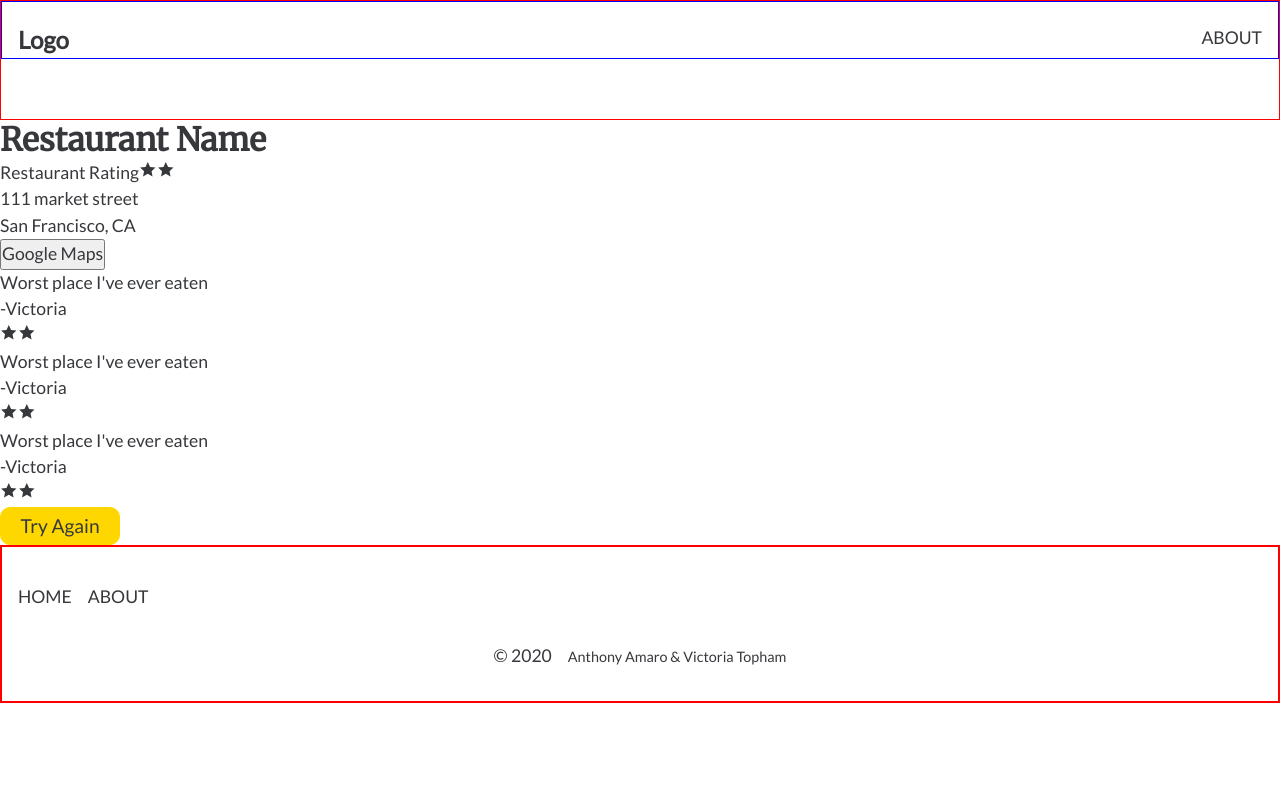
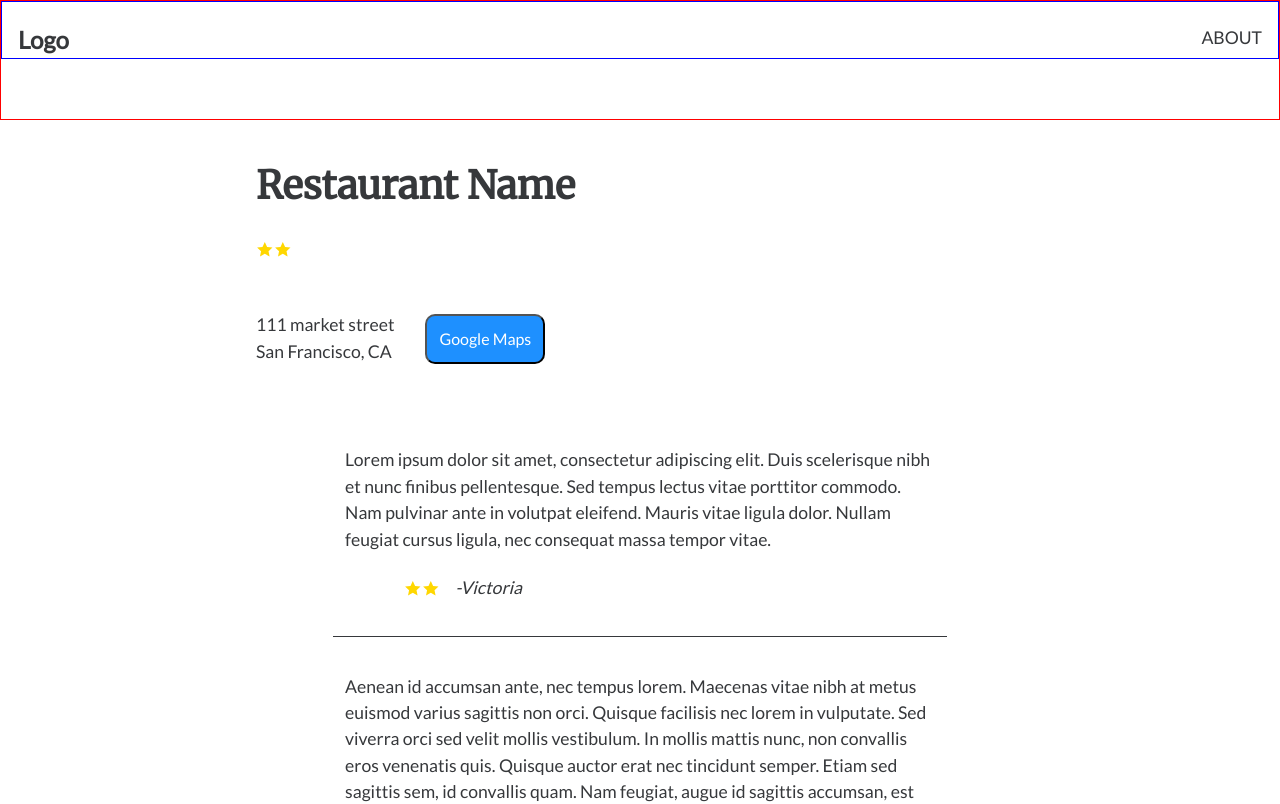
Before and after one commit to vtopham/bungle, a React (Create React App) app: page /search/1/800 in a window 1280 px wide. Shown: the top 804 px of the page. Built offline with nearby package versions, Linux system fonts and the light colour scheme.

Commit message:
restaurant components and basic styling are here

```diff
--- a/src/Components/Restaurant.js
+++ b/src/Components/Restaurant.js
@@ -11,17 +11,16 @@ function Review (props) {
 
     for (let i = 0; i < numOfStars; i++) {
         stars.push(1);
-        console.log(stars);
     }
 
     return(
-        <>
+        <div className = "full-review">
         <p className = "quote">{reviewText}</p>
-        <p className = "reviewer">-{reviewer}</p>
-        <span>
+        <span className = "rating">
             {stars.map( _ => <GoStar/>)}
+            <span className = "reviewer">-{reviewer}</span>
         </span>
-        </>
+        </div>
     )
 }
 function Restaurant (props) {
@@ -30,9 +29,8 @@ function Restaurant (props) {
         <>
         <div className = "restaurant-container">
             <h1>Restaurant Name</h1>
-            <div className="rating">
-                <span>Restaurant Rating</span>
-                <span>
+            <div>
+                <span className = "rating">
                     <GoStar />
                     <GoStar />
                 </span>
@@ -45,13 +43,13 @@ function Restaurant (props) {
                 <button>Google Maps</button>
             </div>
             <div className = "restaurant-reviews">
-                <Review numOfStars = {2} reviewer = {`Victoria`} reviewText = {`Worst place I've ever eaten`}/>
-                <Review numOfStars = {2} reviewer = {`Victoria`} reviewText = {`Worst place I've ever eaten`}/>
-                <Review numOfStars = {2} reviewer = {`Victoria`} reviewText = {`Worst place I've ever eaten`}/>
+                <Review numOfStars = {2} reviewer = {`Victoria`} reviewText = {`Lorem ipsum dolor sit amet, consectetur adipiscing elit. Duis scelerisque nibh et nunc finibus pellentesque. Sed tempus lectus vitae porttitor commodo. Nam pulvinar ante in volutpat eleifend. Mauris vitae ligula dolor. Nullam feugiat cursus ligula, nec consequat massa tempor vitae.`}/>
+                <Review numOfStars = {3} reviewer = {`Victoria`} reviewText = {`Aenean id accumsan ante, nec tempus lorem. Maecenas vitae nibh at metus euismod varius sagittis non orci. Quisque facilisis nec lorem in vulputate. Sed viverra orci sed velit mollis vestibulum. In mollis mattis nunc, non convallis eros venenatis quis. Quisque auctor erat nec tincidunt semper. Etiam sed sagittis sem, id convallis quam. Nam feugiat, augue id sagittis accumsan, est justo lobortis augue, sit amet pulvinar purus tellus quis turpis. `}/>
+                <Review numOfStars = {2} reviewer = {`Victoria`} reviewText = {`Donec sed dictum justo. Vivamus feugiat faucibus ipsum non fermentum. Cras eu efficitur enim, a elementum nisi. Sed interdum tellus sed ex pretium dictum. Integer metus mauris, viverra vel lectus in, hendrerit aliquam arcu. Pellentesque sodales nulla eu urna vestibulum, ac mattis ligula tempus.`}/>
             </div>
             <div className = "go-back-home">
                 <Link to = "/#search">
-                    <button>Try Again</button>
+                    <button>Back To Search</button>
                 </Link>
             </div>
 
--- a/src/home.scss
+++ b/src/home.scss
@@ -13,7 +13,7 @@ $phone: 500px;
     width: 60%;
     margin: 2% auto;
 
-    height: 80vh;
+    min-height: 80vh;
 
     @media (max-width: $phone) {
       width: 100%;
--- a/src/restaurant.scss
+++ b/src/restaurant.scss
@@ -3,22 +3,92 @@ $lap-top: 910px;
 $sm-lap-top: 800px;
 $phone: 500px;
 
+.rating {
+    color: gold;
+}
 
 .restaurant-container {
+    display: flex;
+    flex-direction: column;
+
+    width: 60%;
+    margin: 2% auto;
+
+    div {
+        margin: 2% 0;
+    }
+
+    h1 {
+        margin: 2% 0;
+        font-size: 2.4rem;
+      }
 
 
     .go-back-home {
+
+        display: flex;
+        justify-content: center;
 
         button {
             background: gold;
             border-radius: 10px;
             height: 2.4rem;
-            width: 120px;
+            width: 170px;
             border: 1px solid gold;
             font-size: 1.2rem;
         }
 
     }
 
+    .restaurant-address {
+        display: flex;
+        justify-content: left;
+        align-items: center;
+
+        button {
+            margin-left: 4%;
+            height: 50px;
+            width: 120px;
+
+            color: white;
+            background: dodgerblue;
+            border-radius: 10px;
+
+            font-size: 1rem;
+
+
+        }
+    }
+
+    .restaurant-reviews {
+        align-self: center;
+        width: 80%;
+
+
+        * {
+            margin: 2% 0;
+        }
+        .full-review {
+            border-bottom: 1px solid #36383b;
+            padding: 2%;
+
+        }
+        .full-review:last-child {
+            border-bottom: none;
+        }
+        .rating {
+            margin-left: 10%;
+            display: flex;
+            align-items: center;
+
+        }
+        .reviewer {
+            margin-left: 1rem;
+            font-style: italic;
+        }
+    }
+
+
+
 
 }
```
